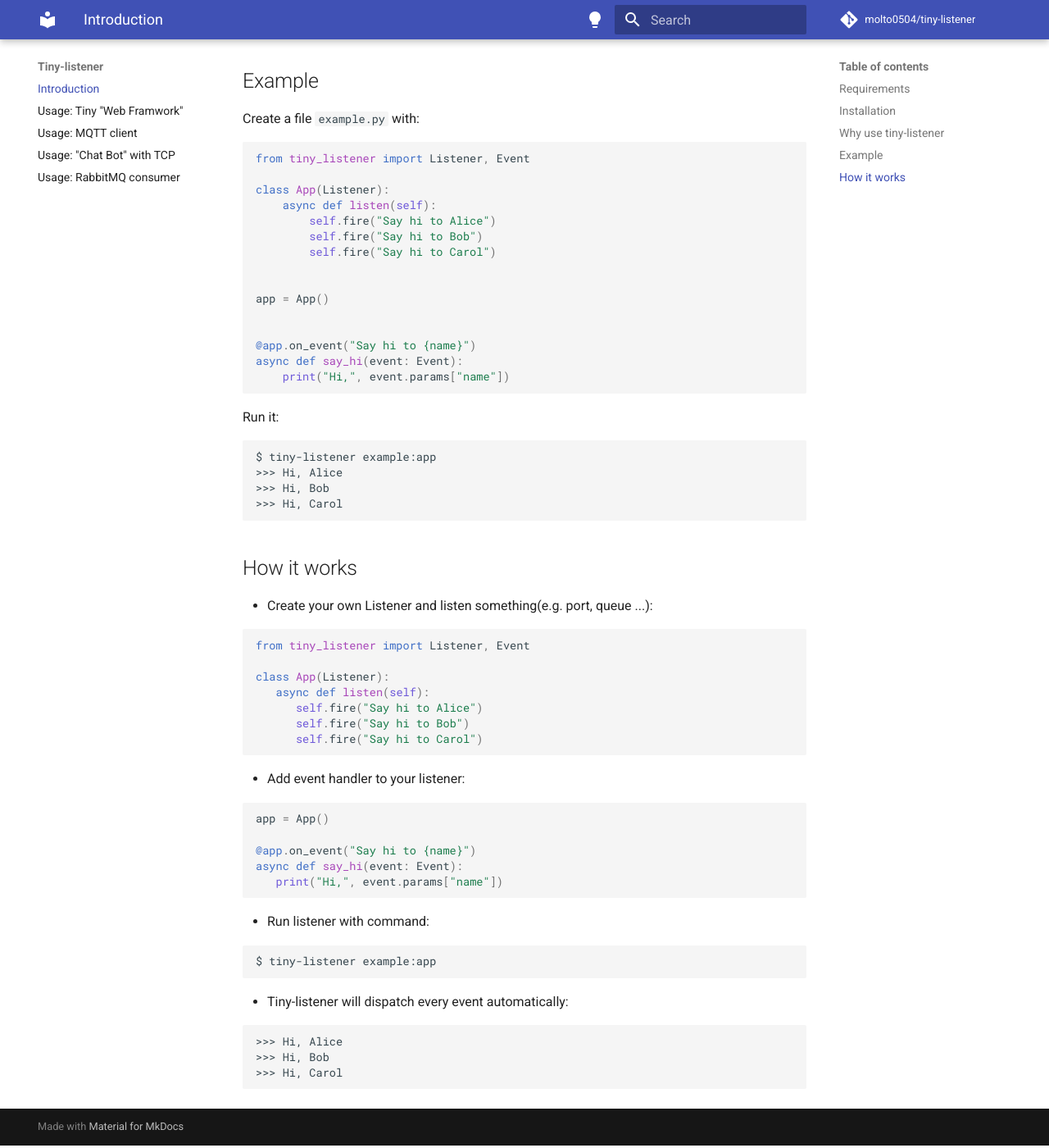
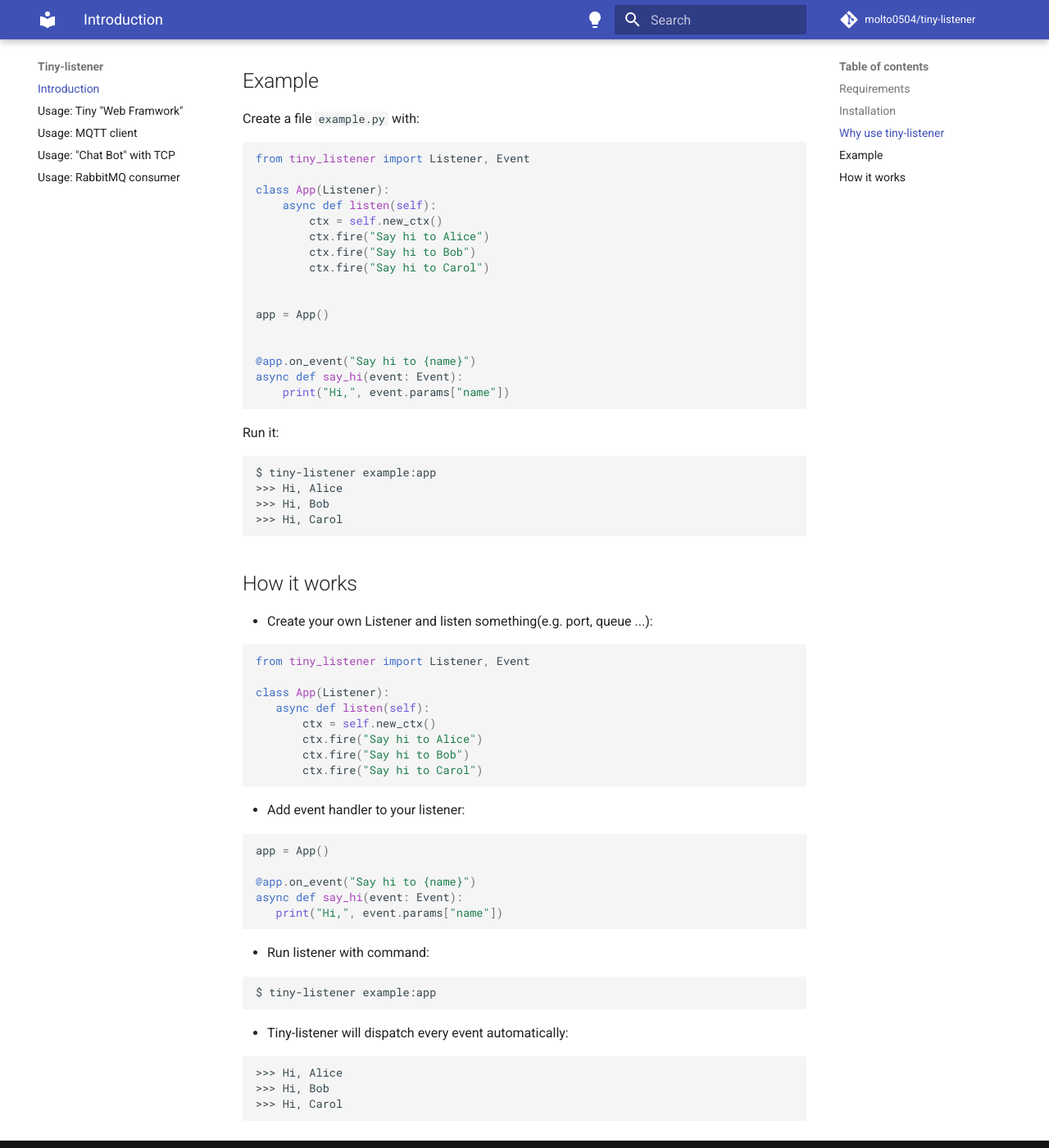
Before and after one commit to molto0504/tiny-listener, an MkDocs documentation site: the page built from docs/index.md, in a window 1280 px wide and 1400 px high, scrolled down 879 px. Shown: the whole window at 82% size. Built offline with MkDocs 1.6.1 and Material for MkDocs 9.7.7, drawn with Linux system fonts in a browser that asks for light colours; comment, search, counter and statistics services are not loaded.

````diff
--- a/docs/index.md
+++ b/docs/index.md
@@ -47,9 +47,10 @@ from tiny_listener import Listener, Event
 
 class App(Listener):
     async def listen(self):
-        self.fire("Say hi to Alice")
-        self.fire("Say hi to Bob")
-        self.fire("Say hi to Carol")
+        ctx = self.new_ctx()
+        ctx.fire("Say hi to Alice")
+        ctx.fire("Say hi to Bob")
+        ctx.fire("Say hi to Carol")
 
 
 app = App()
@@ -79,9 +80,10 @@ from tiny_listener import Listener, Event
 
 class App(Listener):
    async def listen(self):
-      self.fire("Say hi to Alice")
-      self.fire("Say hi to Bob")
-      self.fire("Say hi to Carol")
+       ctx = self.new_ctx()
+       ctx.fire("Say hi to Alice")
+       ctx.fire("Say hi to Bob")
+       ctx.fire("Say hi to Carol")
 ```
 
 
````
Also changed, not shown: README.md (+9 -7 lines), 1 other file.
